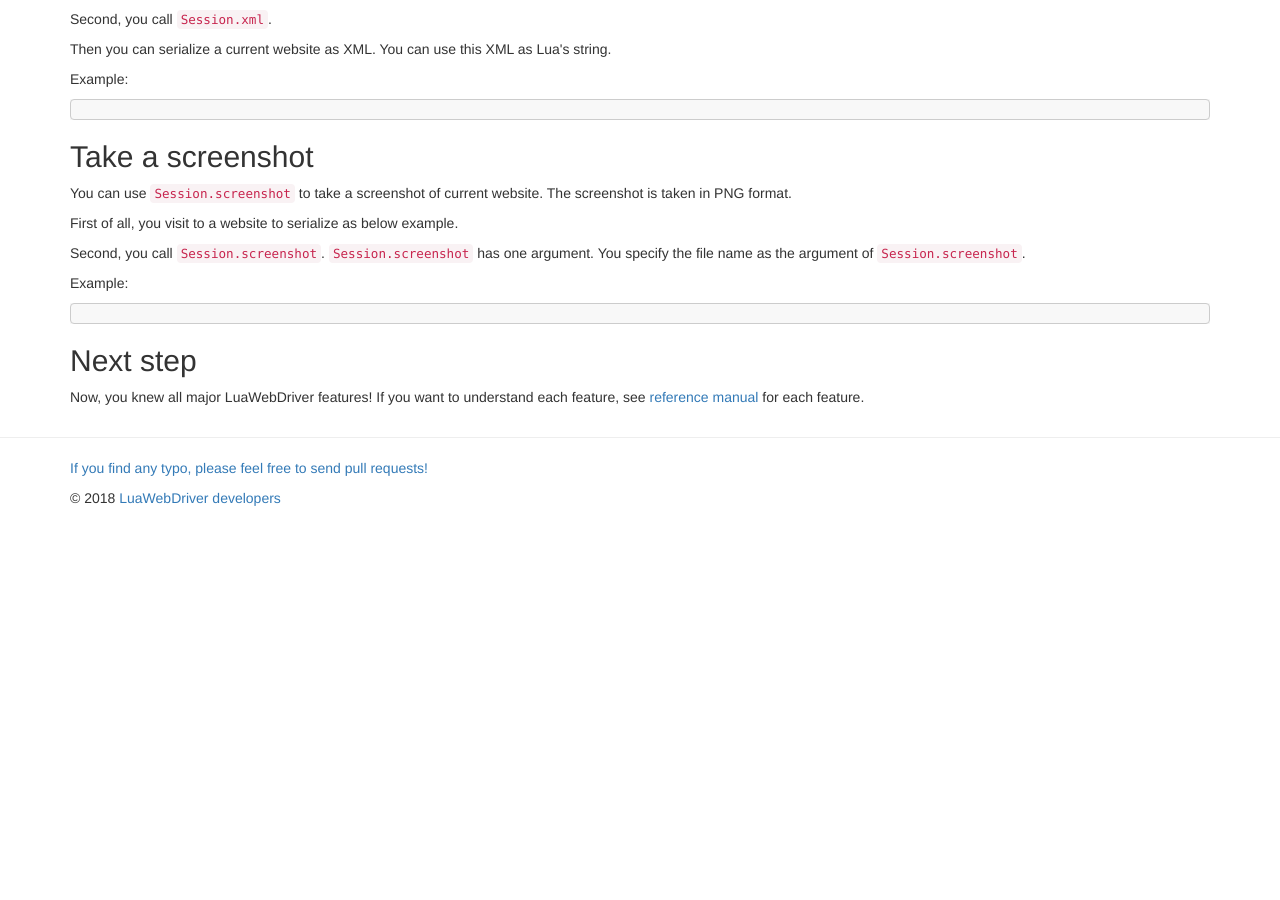
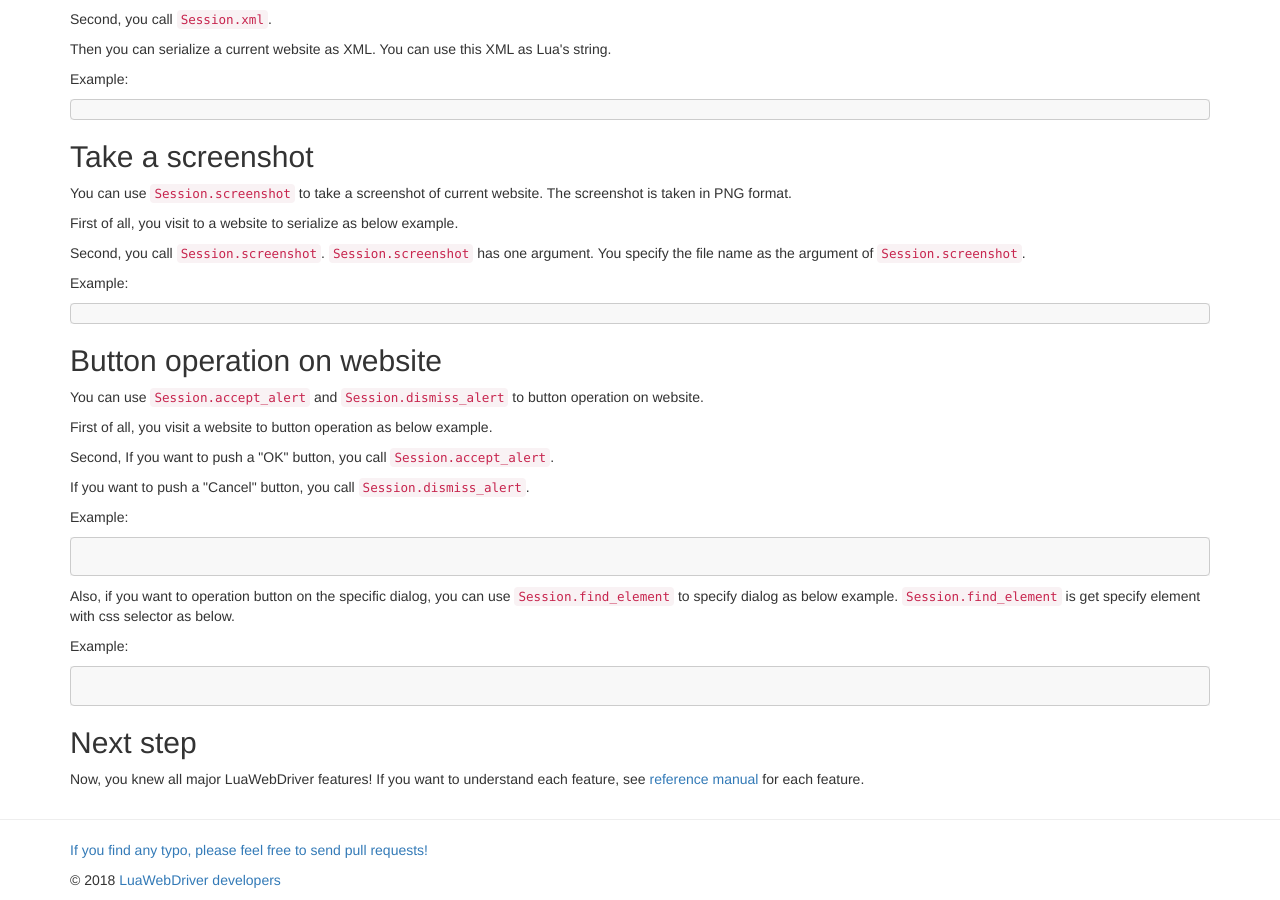
Before and after one commit to clear-code/lua-web-driver, a Jekyll site: the page built from docs/tutorial/index.md, in a window 1280 px wide and 900 px high, scrolled down 1048 px. Built offline with Jekyll 4.4.1, drawn with Linux system fonts in a browser that asks for light colours; before the commit the page ends 1566 px from its top, so only the background shows below that.

Commit message:
doc tutorial: add how to button operation on a website

````diff
--- a/docs/tutorial/index.md
+++ b/docs/tutorial/index.md
@@ -87,6 +87,32 @@ Example:
 ```lua
 ```
 
+## Button operation on website {#button-operation-on-website}
+
+
+You can use [`Session.accept_alert`][session-accept-alert] and [`Session.dismiss_alert`][session-dismiss-alert] to button operation on website.
+
+First of all, you visit a website to button operation as below example.
+
+Second, If you want to push a "OK" button, you call [`Session.accept_alert`][session-accept-alert].
+
+If you want to push a "Cancel" button, you call [`Session.dismiss_alert`][session-dismiss-alert].
+
+Example:
+
+```lua
+
+```
+
+Also, if you want to operation button on the specific dialog, you can use [`Session.find_element`][session-find-element] to specify dialog as below example.
+[`Session.find_element`][session-find-element] is get specify element with css selector as below.
+
+Example:
+
+```lua
+
+```
+
 ## Next step {#next-step}
 
 Now, you knew all major LuaWebDriver features! If you want to understand each feature, see [reference manual][reference] for each feature.
@@ -108,4 +134,10 @@ Now, you knew all major LuaWebDriver features! If you want to understand each fe
 
 [session-screenshot]:../reference/session.html#screenshot
 
+[session-accept-alert]:../reference/session.html#accept_alert
+
+[session-dismiss-alert]:../reference/session.html#dismiss_alert
+
+[session-find-element]:../reference/session.html#find_element
+
 [reference]:../reference/
````
Also changed, not shown: docs/ja/tutorial/index.md (+32 -0 lines), 1 other file.
